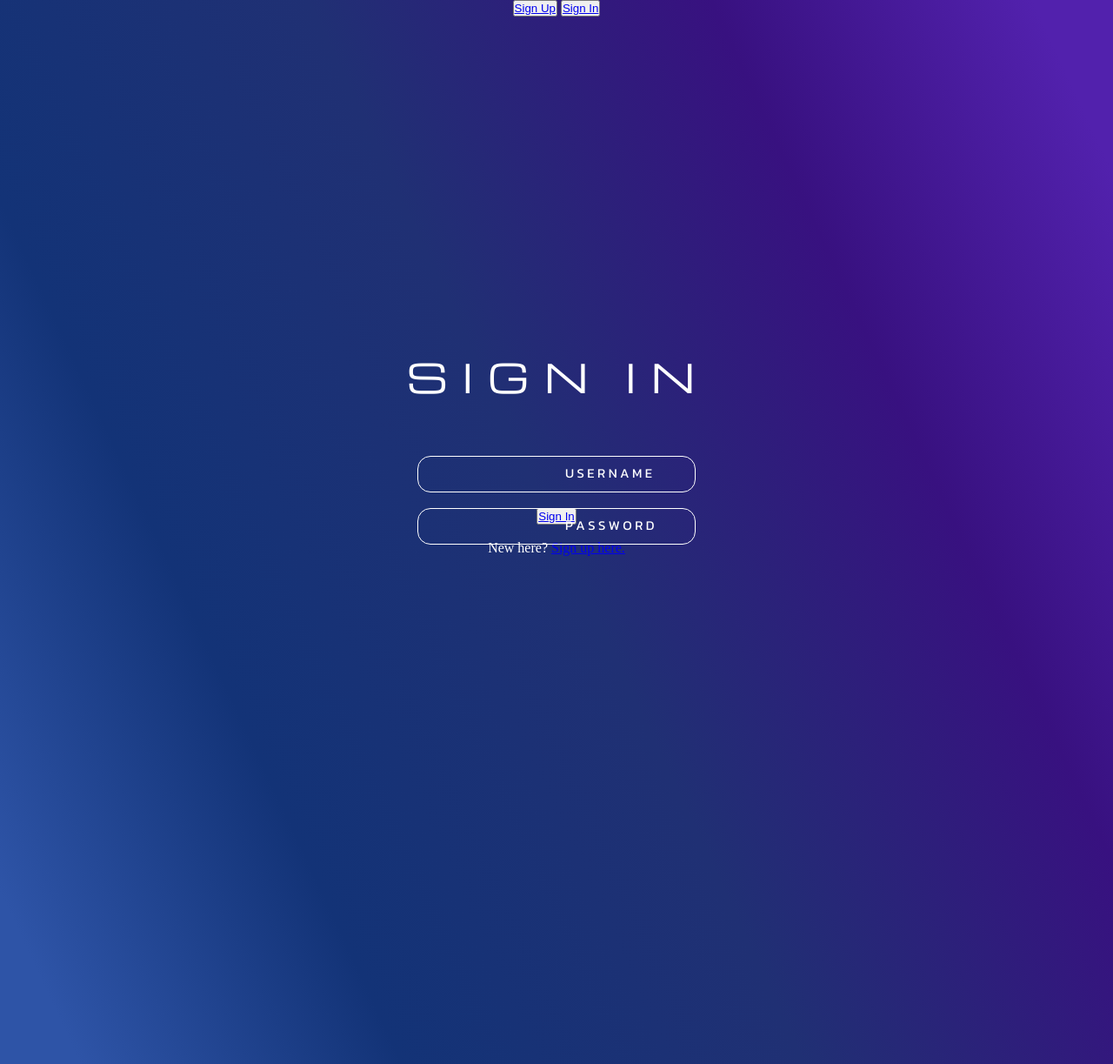
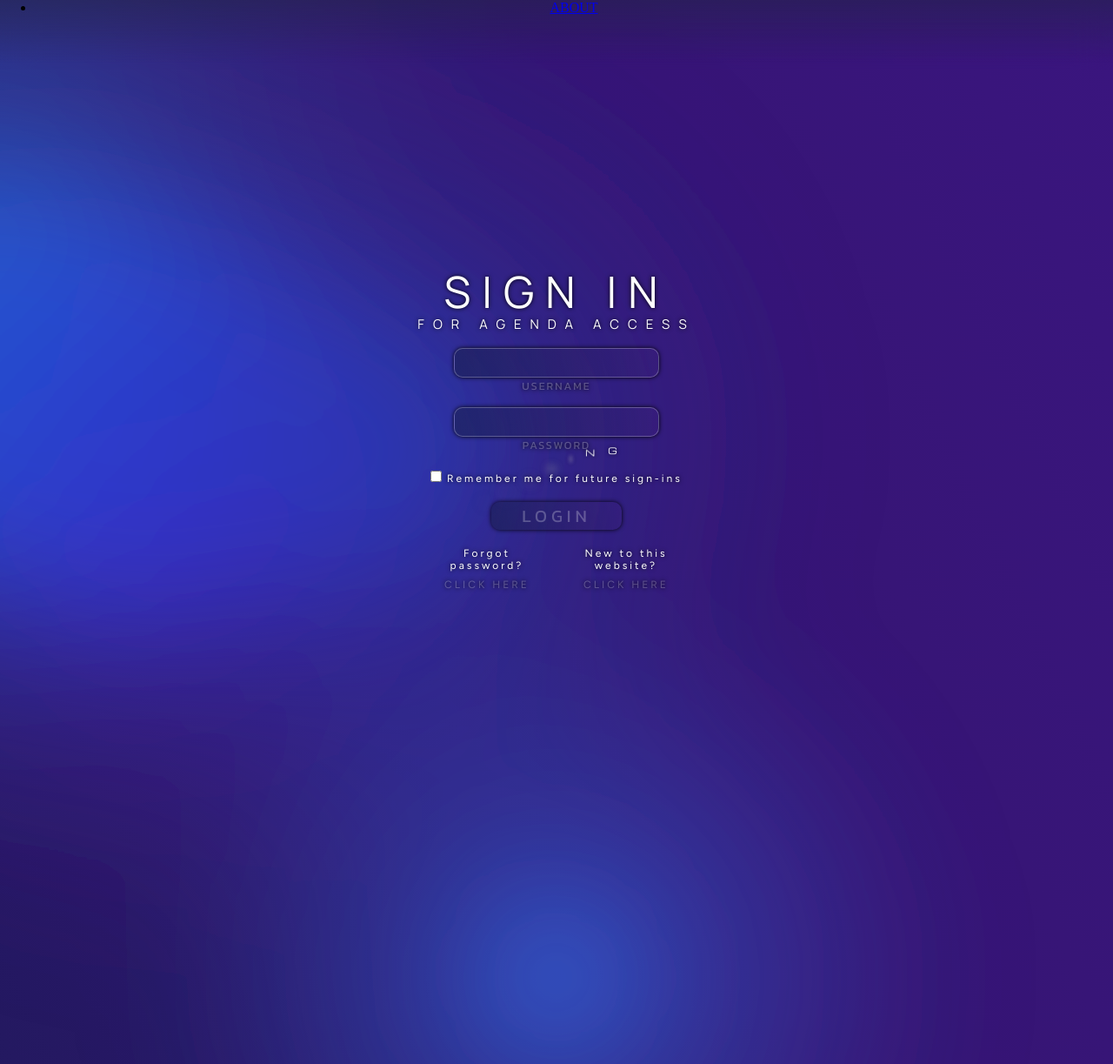
Before and after one commit to tommy237/Scheduly-362, a Django app: page / in a window 1280 px wide. Shown: the whole page at 87% size. Run offline with Django 5.2, Linux system fonts and the light colour scheme.

Commit message:
hahahahahahahahahahahahahahahahahahahhahahahahahahahahahahahahhahahahahahahaha modified login page

```diff
--- a/Scheduly_Website/Sched_App/static/appearance.css
+++ /dev/null
@@ -1,114 +0,0 @@
-@import url('https://fonts.googleapis.com/css2?family=Michroma&display=swap');
-@import url('https://fonts.googleapis.com/css2?family=Kanit:ital,wght@0,100;0,200;0,300;0,400;0,500;0,600;0,700;0,800;0,900;1,100;1,200;1,300;1,400;1,500;1,600;1,700;1,800;1,900&display=swap');
-
-:root{
-    --LG:linear-gradient(65deg,
-      rgb(46, 84, 167) 5%,
-      rgb(19, 51, 119) 25%,
-      rgb(32, 48, 116) 50%,
-      rgb(56, 17, 128) 75%,
-      rgb(82, 33, 173) 95%);
-    --IPS:25%;
-}
-
-*,*::before,*::after{
-    margin:0;
-    padding:0;
-    box-sizing: border-box;
-    text-align: center;
-}
-
-.BG{
-    background: var(--LG);
-    z-index: 1;
-    width: 100%;
-    height: 100vh;
-    margin: 0;
-    padding: 0;
-}
-
-.LOADING_CONTAINER,.CONTAINER{
-    align-items: center;
-    justify-content: center;
-    min-height: 100vh;
-    width: 100%;
-    position: fixed;
-    padding: 400px;
-}
-.LOADING_CONTAINER{
-    background: var(--LG);
-    transition: all .25s;
-    z-index: 2;
-}
-.LOAD_TXT,.SUB_TXT{
-    font-size: 45px;
-    font-family: "michroma";
-    color:white;
-}
-/* cubic-bezier(.61,.08,.38,.91) */
-.LOADING_TXT{
-    height: 300px;
-}
-
-.LOAD_TXT{
-    display: inline-block;
-    animation: fadeInOut 5s infinite;
-    animation-fill-mode: both;
-    animation-delay: var(--i);
-}
-
-.TXT_INPUT{
-    color: white;
-    font-family: "kanit";
-    font-size: 20px;
-    padding-top: 3em;
-    padding-bottom: 0px;
-}
-input.LONG{
-    text-align: left;
-    position: absolute;
-    width: var(--IPS);
-    left: calc((100% - var(--IPS))/2);
-    padding: 0 30px;
-    font-size: 1.5em;
-    outline: none;
-    border: 1.75px solid white;
-    border-radius: 15px;
-    line-height: 40px;
-    background: transparent;
-}
-.LABEL{
-    position: absolute;
-    font-size: 0.75em;
-    transition: 0.2s cubic-bezier(.12,.57,.48,1);
-    padding: 0.5em 250px;
-}
-input.LONG:focus,
-input.LONG:valid{
-    color: lightblue;
-    border: 2px solid lightblue;
-    text-shadow: 0px 0px 5px lightblue;
-}
-input.LONG:focus+.LABEL,
-input.LONG:valid+.LABEL{
-    color: lightblue;
-    text-shadow: 0px 0px 5px lightblue;
-}
-
-@keyframes fadeInOut{
-    0%{transform:translateY(250px); filter:blur(5px); opacity:-.25;}
-    25%,75%{transform:translateY(0); filter:blur(0); opacity:1;}
-    100%{transform: translateY(250px); filter:blur(5px); opacity:-.25;}
-}
-@keyframes fadeIn{
-    from{ transform: translateY(500px);
-        filter:blur(20px);
-        opacity: 0;
-    }
-    to{
-        transform: translateY(0);
-        filter:blur(0);
-        opacity: 1;
-    }
-
-}
--- a/Scheduly_Website/Sched_App/static/begin.js
+++ /dev/null
@@ -1,10 +0,0 @@
-var secs=1000;
-const LS=document.querySelector(".LOADING_CONTAINER");
-window.onload=()=>{
-    setTimeout(function(){
-        LS.style.opacity="0";
-        setTimeout(function(){
-            LS.style.display="none"
-        },.5*secs);
-    },5*secs);
-}
--- /dev/null
+++ b/Scheduly_Website/Sched_App/static/home.css
@@ -0,0 +1,252 @@
+@import url('https://fonts.googleapis.com/css2?family=Michroma&display=swap');
+@import url('https://fonts.googleapis.com/css2?family=Kanit:ital,wght@0,100;0,200;0,300;0,400;0,500;0,600;0,700;0,800;0,900;1,100;1,200;1,300;1,400;1,500;1,600;1,700;1,800;1,900&display=swap');
+@import url('https://fonts.googleapis.com/css2?family=Figtree:ital,wght@0,300..900;1,300..900');
+@import url("https://fonts.googleapis.com/css2?family=Manrope:wght@200..800");
+/*
+
+
+
+ ______
+/_____/
+ ,ggggggggggg,     _,gggggg,_        _,gggggg,_      ,ggggggggggggggg
+dP"""88""""""Y8, ,d8P""d8P"Y8b,    ,d8P""d8P"Y8b,   dP""""""88"""""""
+Yb,  88      `8b,d8'   Y8   "8b,dP,d8'   Y8   "8b,dPYb,_    88
+ `"  88      ,8Pd8'    `Ybaaad88P'd8'    `Ybaaad88P' `""    88
+     88aaaad8P" 8P       `""""Y8  8P       `""""Y8          88
+     88""""Yb,  8b            d8  8b            d8          88
+     88     "8b Y8,          ,8P  Y8,          ,8P          88
+     88      `8i`Y8,        ,8P'  `Y8,        ,8P'    gg,   88
+     88       Yb,`Y8b,,__,,d8P'    `Y8b,,__,,d8P'      "Yb,,8P
+     88        Y8  `"Y8888P"'        `"Y8888P"'          "Y8P'       */
+:root{--LG:linear-gradient(65deg,
+      rgb(27, 58, 125) 5%,
+      rgb(16, 41, 96) 25%,
+      rgb(18, 29, 79) 50%,
+      rgb(53, 21, 114) 75%,
+      rgb(61, 21, 134) 95%);
+    --IPS:25%; --GS:100%;
+    --TIC:rgb(152, 199, 255);}
+*,*::before,*::after{margin:0;
+    box-sizing:border-box;
+    text-align:center;
+    position:relative;}
+.BG{background: var(--LG);
+    background-size: 400% 400%;
+    animation: gradience 20s ease infinite;
+    width: 100%;
+    height: 100vh;
+    padding: 0;
+    overflow: hidden;}
+.HEADING{background-color:transparent;
+    -webkit-backdrop-filter:blur(20px);
+    backdrop-filter:blur(20px);
+    background-image:linear-gradient(
+        180deg,
+        rgba(33,37,68,0.5) 0%,
+        rgba(53,30,69,0) 90%
+    ); z-index:3; width:100%; height:5rem;}
+
+.LOAD_CONT{position:absolute;
+    width:100%; padding:300px 0;
+    transition:all 0.5s;
+}
+/*
+
+
+
+ ______
+/_____/
+  ,ad8888ba,   88888888ba          db         88888888ba,    88  88888888888  888b      88  888888888888  ad88888ba
+ d8"'    `"8b  88      "8b        d88b        88      `"8b   88  88           8888b     88       88      d8"     "8b
+d8'            88      ,8P       d8'`8b       88        `8b  88  88           88 `8b    88       88      Y8,
+88             88aaaaaa8P'      d8'  `8b      88         88  88  88aaaaa      88  `8b   88       88      `Y8aaaaa,
+88      88888  88""""88'       d8YaaaaY8b     88         88  88  88"""""      88   `8b  88       88        `"""""8b,
+Y8,        88  88    `8b      d8""""""""8b    88         8P  88  88           88    `8b 88       88              `8b
+ Y8a.    .a88  88     `8b    d8'        `8b   88      .a8P   88  88           88     `8888       88      Y8a     a8P
+  `"Y88888P"   88      `8b  d8'          `8b  88888888Y"'    88  88888888888  88      `888       88       "Y88888P"*/
+.GRAD_CONT{filter:url(#goo) blur(75px);
+    width:100%; height:100%; position:absolute;}
+.GRAD{position: absolute;
+    mix-blend-mode: hard-light;
+    width:var(--GS); height:var(--GS);
+    top:calc(50% - var(--GS) / 2);
+    left:calc(50% - var(--GS) / 2);
+    transform-origin: center center;
+    opacity:var(--op);}
+.GRAD.G1{background:radial-gradient(circle at center,
+        rgba(50,106,229,0.8) 0%,
+        rgba(50,106,229,0) 50%) no-repeat;
+    animation:moveV 30s ease infinite;}
+.GRAD.G2{background:radial-gradient(circle at center,
+        rgba(33,85,195,0.7) 0%,
+        rgba(33,85,195,0) 52%) no-repeat;
+    transform-origin:calc(50% - 400px);
+    animation:circ 20s reverse infinite;}
+.GRAD.G3{background:radial-gradient(circle at center,
+        rgba(38,62,167,0.6) 0%,
+        rgba(38,62,167,0) 54%) no-repeat;
+    top:calc(50% - var(--GS) / 2 + 200px);
+    left:calc(50% - var(--GS) / 2 - 500px);
+    transform-origin:calc(50% + 400px);
+    animation:circ 40s linear infinite;}
+.GRAD.G4{background:radial-gradient(circle at center,
+        rgba(94,37,200,0.5) 0%,
+        rgba(94,37,200,0) 56%) no-repeat;
+    transform-origin:calc(50% - 200px);
+    animation:moveH 40s reverse infinite;}
+.GRAD.G5{background:radial-gradient(circle at center,
+        rgba(96,35,211,0.5) 0%,
+        rgba(96,35,211,0) 58%) no-repeat;
+    top:calc(50% - var(--GS));
+    left:calc(50% - var(--GS));
+    transform-origin:calc(50% - 800px) calc(50% - 200px);
+    animation:circ 20s ease infinite;}
+.GRAD.I{background:radial-gradient(circle at center,
+        rgba(54,132,221,0.5) 0%,
+        rgba(54,132,221,0) 60%) no-repeat;
+    width:100%; height:100%;
+    top:-50%; left:-50%;}
+
+@keyframes gradience{
+    0%{background-position:0% 50%;}
+    50%{background-position:100% 50%;}
+    100%{background-position:0% 50%;}}
+@keyframes moveV{
+    0%{transform:translateY(-50%);}
+    50%{transform:translateY(50%);}
+    100%{transform:translateY(-50%);}}
+@keyframes moveH{
+    0%{transform:translateX(-50%) translateY(-10%);}
+    50%{transform:translateX(50%) translateY(10%);}
+    100%{transform:translateX(-50%) translateY(-10%);}}
+@keyframes circ{
+    0%{transform:rotate(0deg);}
+    50%{transform:rotate(180deg);}
+    100%{transform:rotate(360deg);}}
+/*
+
+
+
+ ______
+/_____/
+ooooooooooooo ooooo ooooooooooooo ooooo        oooooooooooo
+8'   888   `8 `888' 8'   888   `8 `888'        `888'     `8
+     888       888       888       888          888
+     888       888       888       888          888oooo8
+     888       888       888       888          888    "
+     888       888       888       888       o  888       o
+    o888o     o888o     o888o     o888ooooood8 o888ooooood8*/
+.CONT{z-index:3;}
+.TXT_CONT{display:flex;
+    align-items:center;
+    justify-content:center;
+    height:var(--h);}
+.HDR{font-size: 50px;
+    font-family: "manrope";
+    animation: fadeIn 1.5s both var(--i);
+    text-shadow: 0px 0px 5px rgba(0,0,0,0.95);
+    color:white;}
+.HDR.T0{font-size:10px;
+    letter-spacing:15px; font-family:"michroma";
+    animation: fadeInOut 5s both var(--i) infinite;}
+.HDR.T1{letter-spacing:13px;}
+.HDR.T2{font-size:15px;
+    letter-spacing:10px;}
+.HDR.T3{margin:0; width:50%; padding:0 10px;
+    font-family: "figtree"; letter-spacing: 3px;
+    font-size: 12px; float:left;}
+.SELECTS{width:320px;
+    margin:0px auto;
+    display:flex;
+    padding:20px 0;}
+
+a.LINK:link,a.LINK:visited{font-family:'figtree';
+    color: rgba(255,255,255,0.25);
+    transition:0.2s cubic-bezier(.12,.57,.48,1);
+    text-decoration:none;}
+a.LINK:hover{color:var(--TIC);
+    text-shadow:0px 0px 5px var(--TIC),
+                0px 0px 10px var(--TIC),
+                0px 0px 15px var(--TIC);
+    text-decoration: underline;
+}
+
+@keyframes fadeInOut{
+    0%{transform:translateY(100px); filter:blur(20px); opacity:0;}
+    50%{transform:translateY(0); filter:blur(0); opacity:1;}
+    100%{transform:translateY(100px); filter:blur(20px); opacity:0;}
+}
+/*
+
+
+
+ ______
+/_____/
+`7MMF'`7MN.   `7MF'`7MM"""Mq.`7MMF'   `7MF'MMP""MM""YMM
+  MM    MMN.    M    MM   `MM. MM       M  P'   MM   `7
+  MM    M YMb   M    MM   ,M9  MM       M       MM
+  MM    M  `MN. M    MMmmdM9   MM       M       MM
+  MM    M   `MM.M    MM        MM       M       MM
+  MM    M     YMM    MM        YM.     ,M       MM
+.JMML..JML.    YM  .JMML.       `bmmmmd"'     .JMML.    */
+.TXT_INPUT{color:rgba(255,255,255,0.25);
+    font-family:"kanit";
+    font-size:20px;
+    padding-top:15px;
+    padding-bottom:0px;
+    animation:fadeIn 1.5s both var(--i),
+            toggleEv 1.5s both var(--i);
+    text-shadow:0px 0px 5px rgba(0,0,0,0.95);}
+input.LONG{text-align:left;
+    padding: 4px 0px 4px 10px;
+    font-family:"figtree";
+    font-size:1em; outline:none;
+    border:1.75px solid rgba(255,255,255,0.25);
+    border-radius:10px; line-height:15px;
+    background:transparent;
+    background-image: linear-gradient(81deg,
+    rgba(20,27,61,0.494),
+    rgba(80,35,114,0.12));
+    box-shadow: 0px 0px 5px rgba(0,0,0,0.95);
+    transition:0.2s cubic-bezier(.12,.57,.48,1);}
+.LBL{font-size:12.5px;
+    text-transform:uppercase;
+    letter-spacing:2px;
+    transition:0.2s cubic-bezier(.12,.57,.48,1);}
+
+input.LONG:focus,
+input.LONG:valid{color:var(--TIC);
+    border:2px solid var(--TIC);
+    text-shadow:0px 0px 10px var(--TIC);
+    box-shadow: 0px 0px 10px var(--TIC);}
+input.LONG:focus+.LBL,
+input.LONG:valid+.LBL{color:var(--TIC);
+    text-shadow:0px 0px 10px var(--TIC);
+    letter-spacing: 5px;}
+
+button.CLICK{
+    width:150px;
+    height:2rem;
+    font-family:"kanit";
+    font-size:20px;
+    letter-spacing:5px;
+    color:rgba(255,255,255,0.25);
+    background:transparent;
+    background-image:linear-gradient(75deg,
+        rgba(20,27,61,0.494),
+        rgba(80,35,114,0.12)
+    ); border:none; border-radius:10px;
+    box-shadow: 0px 0px 5px rgba(0,0,0,0.95);
+    opacity:0.85; outline:none;
+    animation:fadeIn 1.5s both var(--i);}
+button:hover{background-image:none;
+    background-color:var(--TIC); color:black;
+    box-shadow:0 0 5px var(--TIC), 0 0 10px var(--TIC),
+               0 0 25px var(--TIC); opacity:1;
+    transition:0.2s cubic-bezier(.12,.57,.48,1);}
+
+@keyframes fadeIn{
+    from{transform:translateY(100px); filter:blur(20px); opacity:0;}
+    to{transform:translateY(0); filter:blur(0); opacity:1;}}
+@keyframes toggleEv{99%{pointer-events:none;}
+    100%{pointer-events:all;}}
--- /dev/null
+++ b/Scheduly_Website/Sched_App/static/home.js
@@ -0,0 +1,27 @@
+import "./home.css"
+
+const loadr=document.querySelector<HTMLDivElement>(".LOAD_CONT");
+window.onload=()=>{
+    setTimeout(function(){
+        loadr.style.opacity="0";
+        setTimeout(function(){
+            loadr.style.display="none";
+        },500);
+    },5000);
+}
+
+document.addEventListener('DOMContentLoaded',()=>{
+    let cX,cY,tgX,tgY=0;
+    const bub=document.querySelector<HTMLDivElement>(".GRAD.I");
+    function move(){
+        cX+=(tgX-cX)/20;
+        cY+=(tgY-cY)/20;
+        bub.style.transform=`translate(${Math.round(cX)}px, ${Math.round(cY)}px)`;
+        requestAnimationFrame(()=>{move();});
+    }
+
+    window.addEventListener('mousemove',(event)=>{
+        tgX=event.clientX;
+        tgY=event.clientY;});
+    move();
+});
--- a/Scheduly_Website/Sched_App/templates/home.html
+++ b/Scheduly_Website/Sched_App/templates/home.html
@@ -4,10 +4,10 @@
   <head>
     <meta charset="UTF-8">
     <meta http-equiv="X-UA-Compatible" content="ie=edge">
-    <title>Authentication</title>
+    <title>LOGIN :: Scheduly</title>
     <meta name="description" content="">
     <meta name="viewport" content="width=device-width, initial-scale=1.0">
-    <link rel="stylesheet" href="{% static 'appearance.css' %}">
+    <link rel="stylesheet" href="{% static 'home.css' %}">
   </head>
   <body>
     {% for message in messages %}
@@ -20,53 +20,99 @@
     {% endfor %}
 
     <div class="BG">
-      <!-- <div class="LOADING_CONTAINER">
-        <div class="ICON"></div><br>
-        <div class="LOADING_TXT">
-          <span class="LOAD_TXT">L&nbsp;</span>
-          <span class="LOAD_TXT"style="--i:0.05s">O&nbsp;</span>
-          <span class="LOAD_TXT"style="--i:0.1s">A&nbsp;</span>
-          <span class="LOAD_TXT"style="--i:0.15s">D&nbsp;</span>
-          <span class="LOAD_TXT"style="--i:0.2s">I&nbsp;</span>
-          <span class="LOAD_TXT"style="--i:0.25s">N&nbsp;</span>
-          <span class="LOAD_TXT"style="--i:0.3s">G&nbsp;</span>
+      <div class="HEADING">
+        <nav>
+          <ul class="LINKS">
+            <li><a href="/about">ABOUT</a></li>
+          </ul>
+        </nav>
+      </div>
+
+      <div class="GRAD_CONT">
+        <svg xmlns="http://www.w3.org/2000/svg">
+          <defs>
+            <filter id="goo">
+              <feGaussianBlur in="SourceGraphic" stdDeviation="10" result="blur" />
+              <feColorMatrix in="blur" mode="matrix" values="1 0 0 0 0  0 1 0 0 0  0 0 1 0 0  0 0 0 18 -8" result="goo" />
+              <feBlend in="SourceGraphic" in2="goo" />
+            </filter>
+          </defs>
+        </svg>
+        <div class="GRAD G1"style="--op:0.7"></div>
+        <div class="GRAD G2"style="--op:1"></div>
+        <div class="GRAD G3"style="--op:1"></div>
+        <div class="GRAD G4"style="--op:0.7"></div>
+        <div class="GRAD G5"style="--op:1"></div>
+        <div class="GRAD I"style="--op:0.5"></div>
+      </div>
+
+      <div style="display:flex; align-items:center;
+      justify-content:center; height:70vh;
+      position:absolute; width:inherit;">
+        <div class="LOAD_CONT">
+          <div class="ICON"></div><br>
+          <div class="TXT_CONT">
+            <div class="HDR T0"style="--i:0s">L</div>
+            <div class="HDR T0"style="--i:0.15s">O</div>
+            <div class="HDR T0"style="--i:0.3s">A</div>
+            <div class="HDR T0"style="--i:0.45s">D</div>
+            <div class="HDR T0"style="--i:0.6s">I</div>
+            <div class="HDR T0"style="--i:0.75s">N</div>
+            <div class="HDR T0"style="--i:0.9s">G</div>
+          </div>
         </div>
-      </div> -->
-
-      <div class="CONTAINER">
-        <span class="SUB_TXT">S&nbsp;</span>
-        <span class="SUB_TXT">I&nbsp;</span>
-        <span class="SUB_TXT">G&nbsp;</span>
-        <span class="SUB_TXT">N&nbsp;&nbsp;&nbsp;</span>
-        <span class="SUB_TXT">I&nbsp;</span>
-        <span class="SUB_TXT">N&nbsp;</span><br>
-        <!-- <input type="text" class="TXT_INPUT" id="user" name="User" placeholder="Username" required><br><br> -->
-        <!-- <input type="text" class="TXT_INPUT" id="pass" name="Pass" placeholder="Password" required><br><br> -->
-        <div class="TXT_INPUT">
-          <input type="text" class="LONG" required>
-          <div class="LABEL">U S E R N A M E</div>
-        </div>
-        <div class="TXT_INPUT">
-          <input type="text" class="LONG" required>
-          <div class="LABEL">P A S S W O R D</div>
-        </div>
-        <button type="submit"><a href="/signin">Sign In</a></button><br><br>
-        <span style="color:white;">New here? <a href="/signup" >Sign up here.</a></span>
       </div>
-      <!-- {% comment %} <button type="submit"><a href="/signin">Sign In</a></button> -->
-      <!-- <button type="submit"><a href="/signout">Sign Out</a></button> {% endcomment %} -->
 
       {% if user.is_authenticated %}
-      <h3>Hello {{ fname }}</h3>
-      <h4>You have successfully logged in.</h4>
-      <button type="submit"><a href="/signout">Sign Out</a></button>
+        <h3>Hello {{ fname }}</h3>
+        <h4>You have successfully logged in.</h4>
+        <button type="submit"><a href="/signout">Sign Out</a></button>
+      {% else %}
+        <div style="display:flex; align-items:center;
+        justify-content:center; height:70vh;">
+          <div class="CONT"style="padding: 150px 0px;">
+            <div class="TXT_CONT"style="--h:50px">
+              <div class="HDR T1"style="--i:5.0s">S</div>
+              <div class="HDR T1"style="--i:5.05s">I</div>
+              <div class="HDR T1"style="--i:5.1s">G</div>
+              <div class="HDR T1"style="--i:5.15s">N&nbsp;</div>
+              <div class="HDR T1"style="--i:5.2s">I</div>
+              <div class="HDR T1"style="--i:5.25s">N</div>
+            </div>
+            <div class="TXT_CONT"style="--h:25px">
+              <div class="HDR T2"style="--i:5.3s">FOR&nbsp;</div>
+              <div class="HDR T2"style="--i:5.35s">AGENDA&nbsp;</div>
+              <div class="HDR T2"style="--i:5.4s">ACCESS</div>
+            </div>
+            <div class="TXT_INPUT"style="--i:5.5s">
+              <input type="text"id="Username"class="LONG" required>
+              <div class="LBL">Username</div>
+            </div>
+            <div class="TXT_INPUT"style="--i:5.75s">
+              <input type="password"id="Password"class="LONG" required>
+              <div class="LBL">Password</div>
+            </div>
+            <div style="padding:20px 0px; font-family:&quot;figtree&quot;;
+            color:white; font-size:12px; letter-spacing:3px;
+            text-shadow:0px 0px 5px rgba(0,0,0,0.95);
+            animation:fadeIn 1.5s both 6.0s;">
+              <input type="checkbox"id="AutoSign"class="CHK_BOX"/>
+              <span style="padding:0px ">Remember me for future sign-ins</span>
+            </div>
+            <button type="submit"class="CLICK"style="--i:6.25s">LOGIN</button>
+            <div class="SELECTS">
+              <div class="HDR T3"style="--i:6.5s">Forgot password?
+                <br><a class="LINK"style="line-height:2.5;"href="/reset">CLICK HERE</a>
+              </div>
+              <div class="HDR T3"style="--i:6.75s">New to this website?
+                <br><a class="LINK"style="line-height:2.5;"href="/signup">CLICK HERE</a>
+              </div>
+            </div>
+          </div>
+        </div>
+      {% endif %}
+    </div>
 
-      {% else %}
-      <button type="submit"><a href="/signup">Sign Up</a></button>
-      <button type="submit"><a href="/signin">Sign In</a></button>
-      {% endif %}
-
-      <script src="{% static 'begin.js' %}"></script>
-    </div>
+    <script src="{% static 'home.js' %}"></script>
   </body>
 </html>
```
